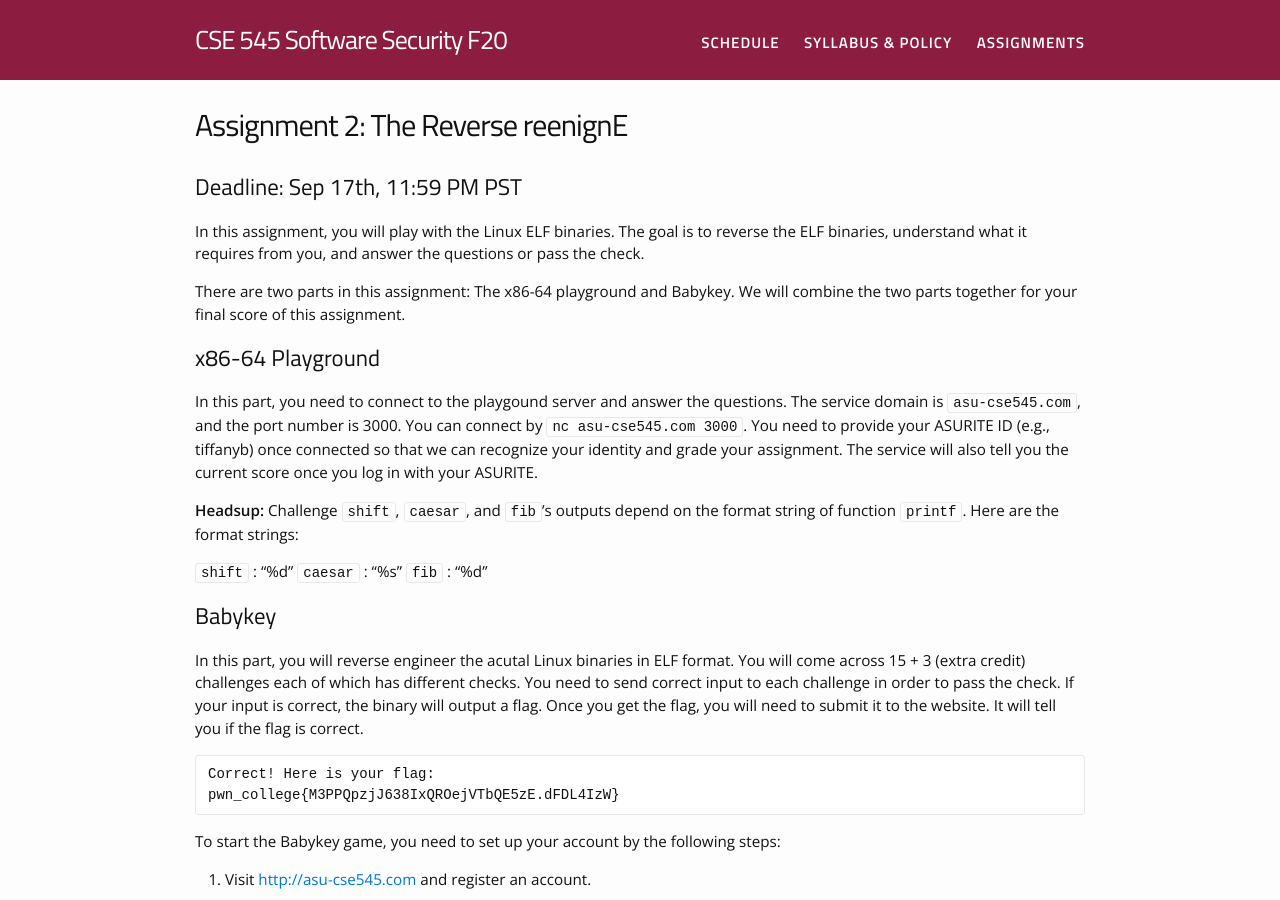
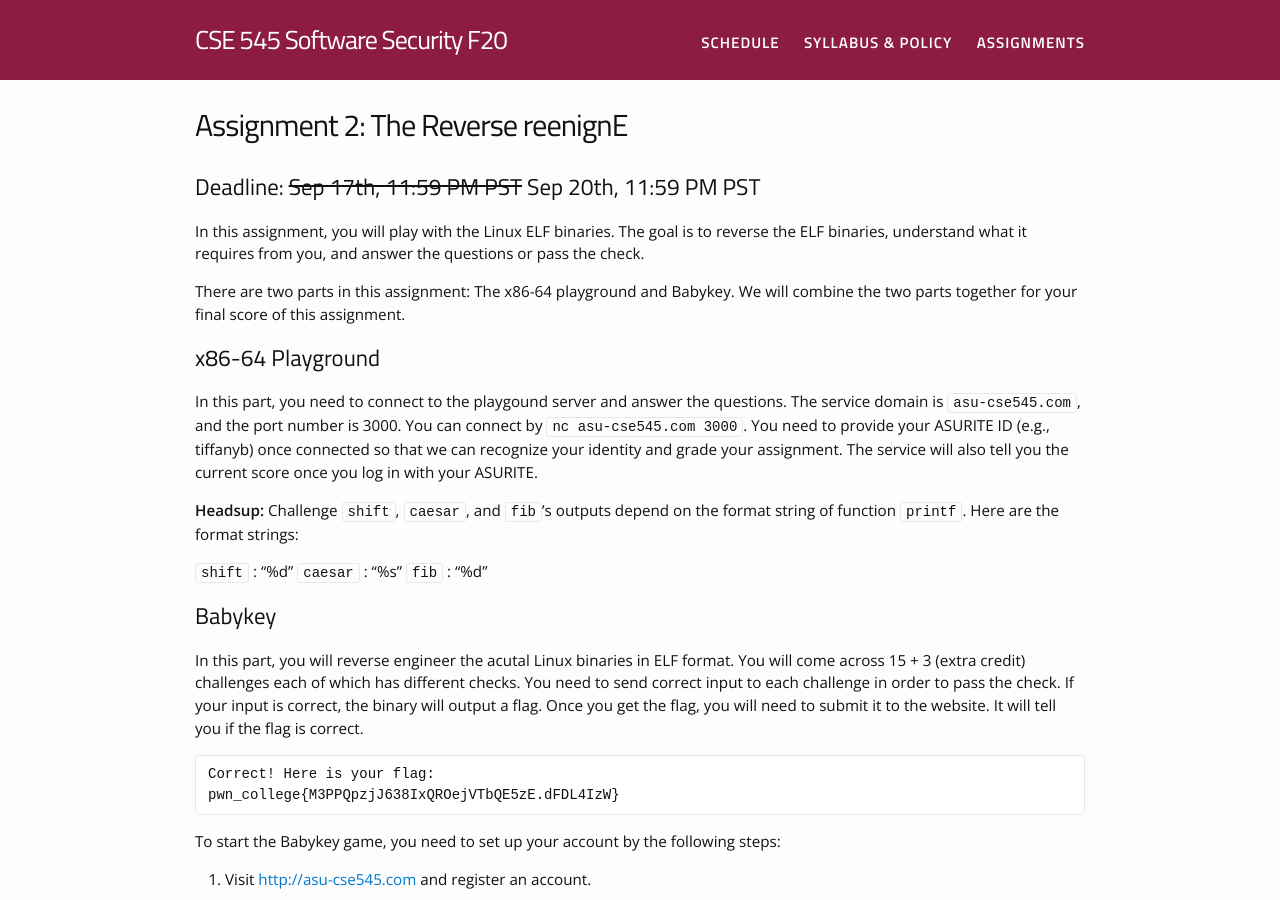
Before and after one commit to tiffanyb/tiffanyb.github.io, a Jekyll site: the page built from courses/cse545/assignment2.md, in a window 1280 px wide and 900 px high. Built offline with Jekyll 4.4.1, drawn with Linux system fonts in a browser that asks for light colours.

Commit message:
update assignment ddl

```diff
--- a/_data/courses.yml
+++ b/_data/courses.yml
@@ -22,7 +22,7 @@
       subcategories:
         - subtitle: "Assignment 1 (due: 9/2 11:59pm)"
           subhref: "assignment1"
-        - subtitle: "Assignment 2 (due: 9/17 11:59pm)"
+        - subtitle: "Assignment 2 (due: 9/20 11:59pm)"
           subhref: "assignment2"
         #- subtitle: "Assignment 1 (due: 9/2 11:59pm)"
           #subhref: "assignments/assignment1"
--- a/courses/cse545/assignment2.md
+++ b/courses/cse545/assignment2.md
@@ -3,7 +3,7 @@ layout: page
 title: "Assignment 2: The Reverse reenignE"
 ---
 
-## Deadline: Sep 17th, 11:59 PM PST
+## Deadline: ~~Sep 17th, 11:59 PM PST~~ Sep 20th, 11:59 PM PST
 
 In this assignment, you will play with the Linux ELF binaries.
 The goal is to reverse the ELF binaries, understand what it requires from you, and answer the questions or pass the check.
```
